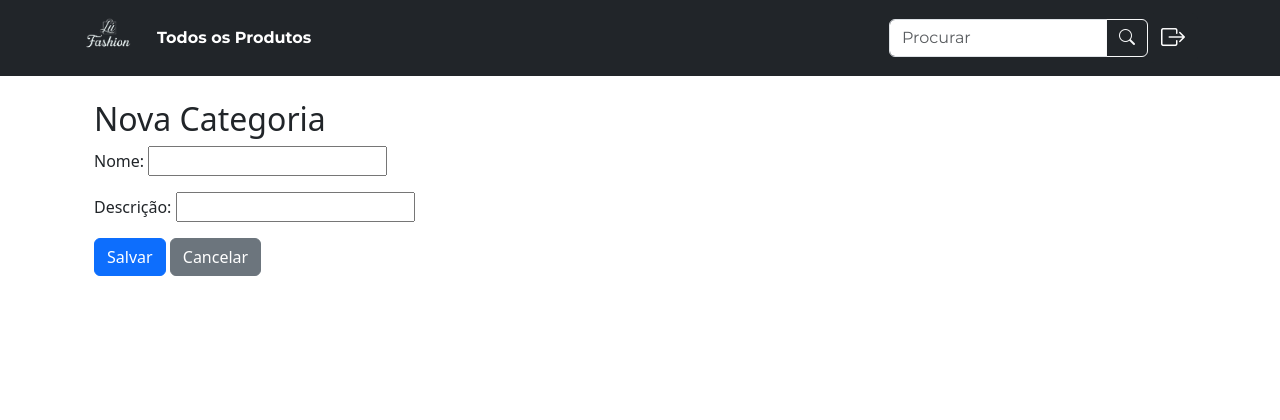
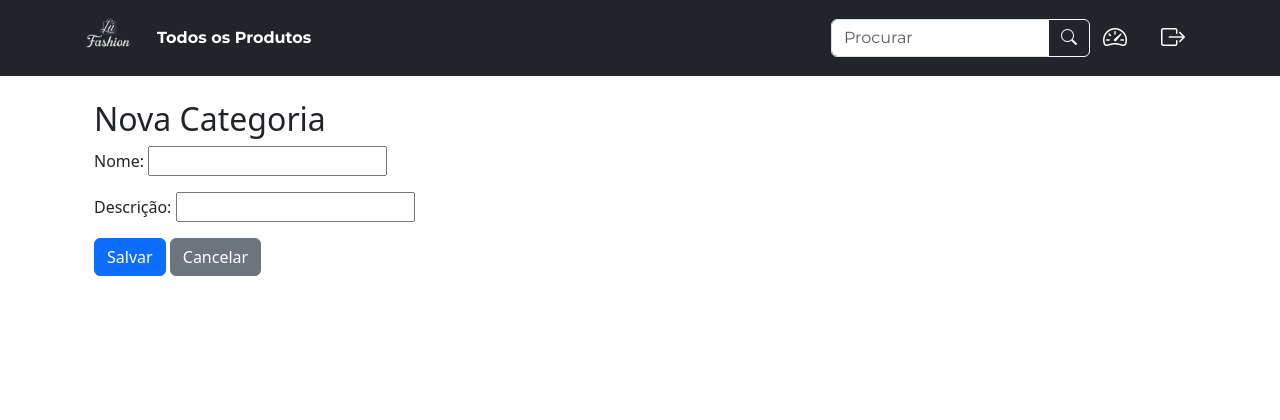
Before and after one commit to fabiojreng/catalogo-loja, a Django app: page /admin-painel/categories/new/ in a window 1280 px wide. Shown: the top 420 px of the page. Run offline with Django 5.2, Linux system fonts and the light colour scheme; the visitor is signed in with stand-in values (Sample User, id 1).

Commit message:
feat: adicionar botão para área administrativa

```diff
--- a/templates/components/_navbar.html
+++ b/templates/components/_navbar.html
@@ -1,8 +1,5 @@
-<!-- CSS do Bootstrap -->
 <link href="https://cdn.jsdelivr.net/npm/bootstrap@5.3.0-alpha3/dist/css/bootstrap.min.css" rel="stylesheet">
 <link rel="stylesheet" href="https://cdn.jsdelivr.net/npm/bootstrap-icons/font/bootstrap-icons.css">
-
-<!-- JavaScript do Bootstrap (Requerido para Dropdowns) -->
 <script src="https://cdn.jsdelivr.net/npm/bootstrap@5.3.0-alpha3/dist/js/bootstrap.bundle.min.js"></script>
 
 <nav class="navbar navbar-expand-lg navbar-dark bg-dark">
@@ -60,8 +57,13 @@
                 </div>
             </form>
 
-                <div class="d-flex align-items-center">
+            <div class="d-flex align-items-center gap-2">
                 {% if user.is_authenticated %}
+                <a href="{% url 'admin-product_list' %}" class="btn btn-dark" title="Área administrativa">
+                    <i class="bi bi-speedometer2 text-white fs-4"></i>
+                </a>
+
+
                 <form action="{% url 'logout' %}" method="post" class="d-inline">
                     {% csrf_token %}
                     <button type="submit" class="btn btn-dark">
@@ -69,6 +71,7 @@
                     </button>
                 </form>
             {% endif %}
+
             </div>
         </div>
     </div>
```
Lines whose indentation alone changed are shown as unchanged.
